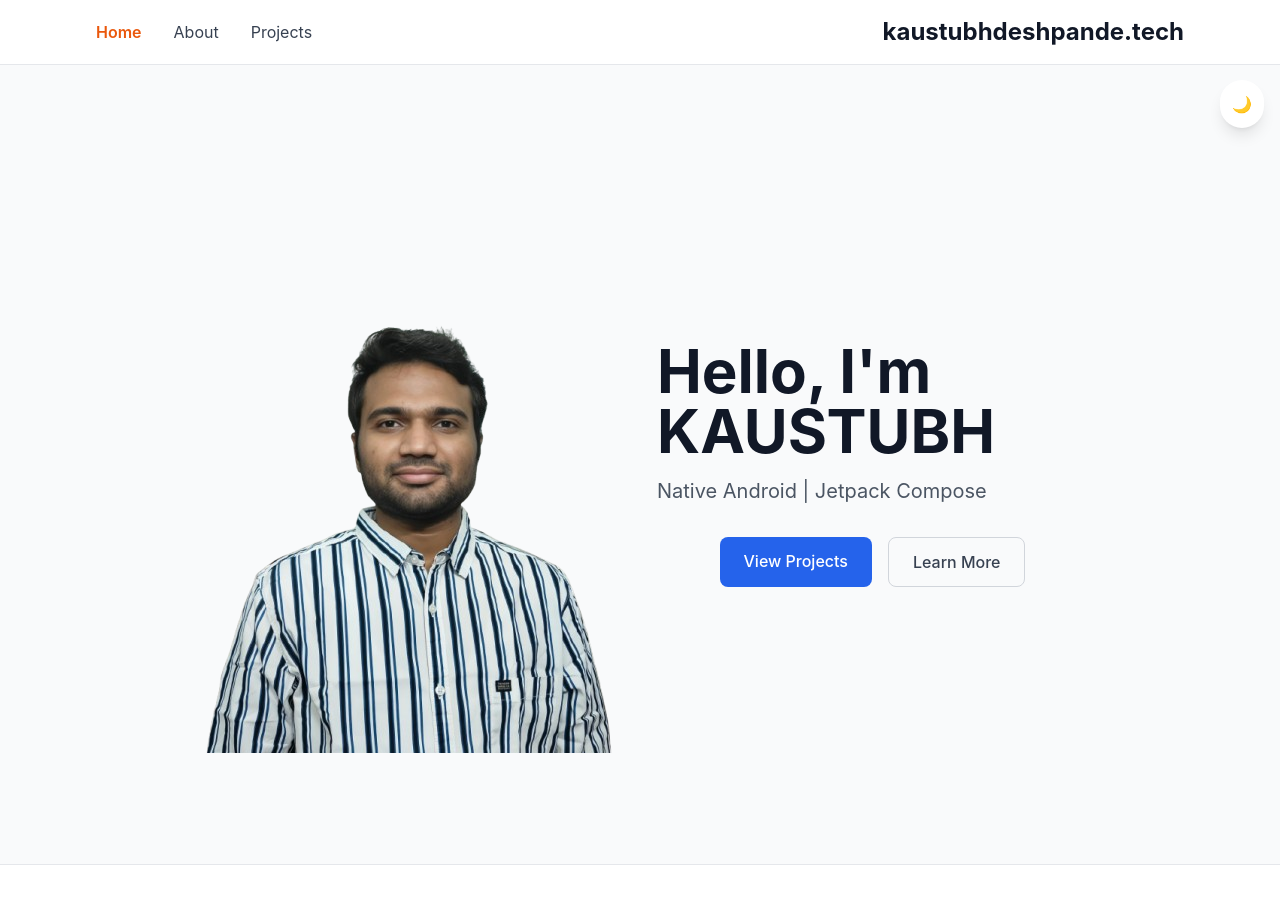
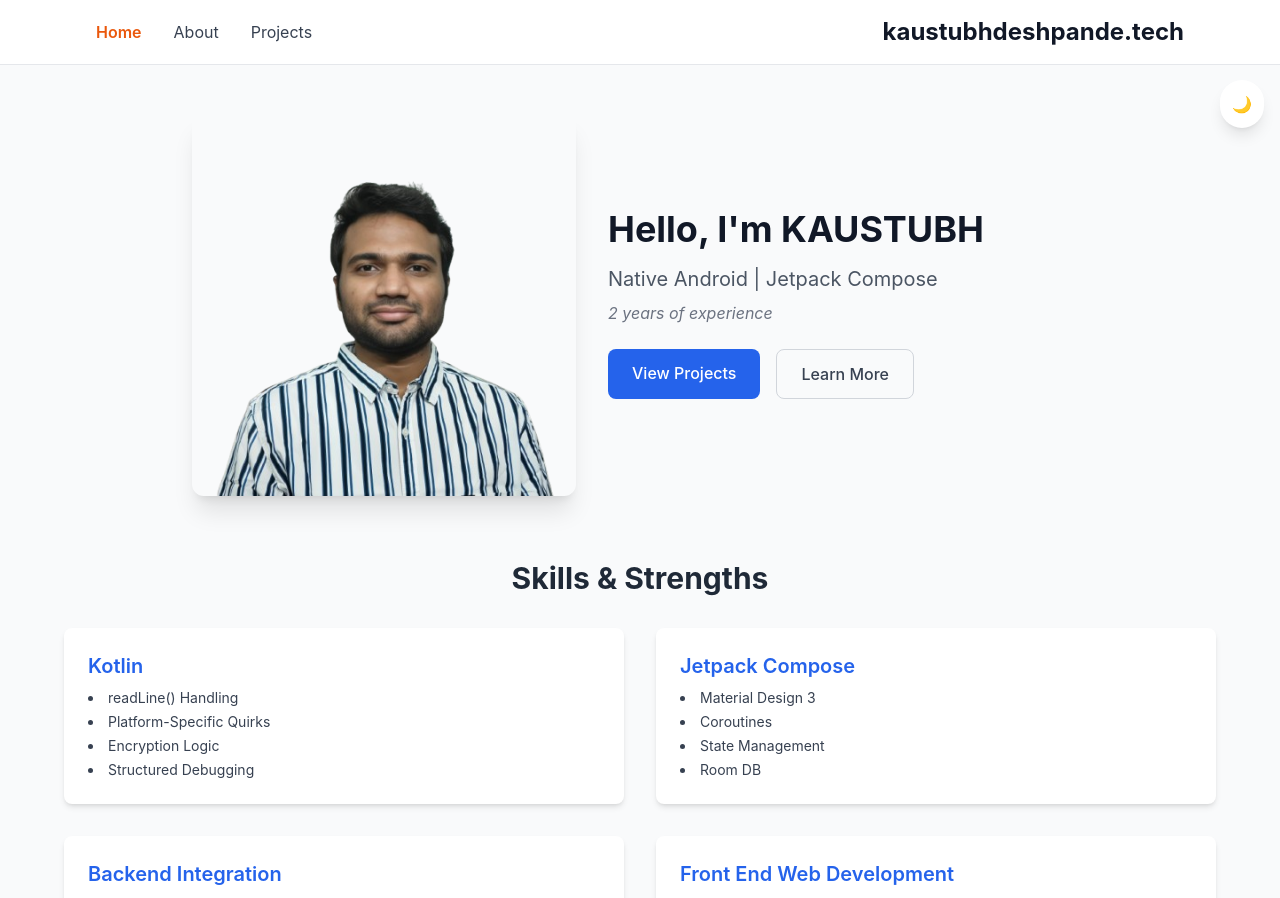
Before and after one commit to kaustubhsuryakantdeshpande/portfolio.github.io, a React (Create React App) app: page / in a window 1280 px wide. Shown: the top 898 px of the page. Built offline with nearby package versions, Linux system fonts and the light colour scheme.

Commit message:
Add experience years and skills section to Home page; implement project listings in Project page

```diff
--- a/src/pages/Home.js
+++ b/src/pages/Home.js
@@ -1,16 +1,47 @@
 export default function Home() {
+  const startYear = 2023;
+  const currentYear = new Date().getFullYear();
+  const experienceYears = currentYear - startYear;
+
+  const skillCards = [
+    {
+      title: "Kotlin",
+      skills: ["readLine() Handling", "Platform-Specific Quirks", "Encryption Logic", "Structured Debugging"],
+    },
+    {
+      title: "Jetpack Compose",
+      skills: ["Material Design 3", "Coroutines", "State Management", "Room DB"],
+    },
+    {
+      title: "Backend Integration",
+      skills: ["API Consumption", "Data Parsing", "Auth Mechanisms", "Error Handling"],
+    },
+    {
+      title: "Front End Web Development",
+      skills: ["React.js", "Tailwind CSS", "Responsive Layouts", "Component Reuse"],
+    }
+  ];
+
   return (
-    <div className="min-h-screen bg-gray-50 dark:bg-gray-900 flex items-center justify-center px-4">
-      <div className="flex flex-col md:flex-row items-center gap-8 max-w-4xl mx-auto">
-        <img src="/kdphoto.png" alt="Kaustubh Deshpande" className="w-128 h-128 object-cover rounded-lg shadow-0g"/>
+    <div className="min-h-screen bg-gray-50 dark:bg-gray-900 px-4 pt-12 pb-24">
+      {/* 👤 Intro Section */}
+      <section className="flex flex-col md:flex-row items-center gap-8 max-w-4xl mx-auto">
+        <img
+          src="/kdphoto.png"
+          alt="Kaustubh Deshpande"
+           className="w-72 h-72 sm:w-96 sm:h-96 object-cover rounded-xl shadow-xl"
+        />
         <div className="text-center md:text-left">
-          <h1 className="text-4xl md:text-6xl font-bold text-gray-900 dark:text-white mb-4">
+          <h1 className="text-1xl md:text-4xl font-bold text-gray-900 dark:text-white mb-4">
             Hello, I'm KAUSTUBH
           </h1>
-          <p className="text-xl text-gray-600 dark:text-gray-300 mb-8 max-w-2xl mx-auto">
+          <p className="text-xl text-gray-600 dark:text-gray-300 mb-2">
             Native Android | Jetpack Compose
           </p>
-          <div className="flex flex-col sm:flex-row gap-4 justify-center">
+          <p className="text-md text-gray-500 dark:text-gray-400 italic mb-6">
+            {experienceYears} {experienceYears === 1 ? "year" : "years"} of experience
+          </p>
+          <div className="flex flex-col sm:flex-row gap-4 justify-center md:justify-start">
             <a
               href="/projects"
               className="bg-blue-600 text-white px-6 py-3 rounded-lg hover:bg-blue-700 transition-colors font-medium"
@@ -25,7 +56,31 @@ export default function Home() {
             </a>
           </div>
         </div>
-      </div>
+      </section>
+
+      {/* 💡 Skills Section */}
+      <section className="mt-16 max-w-6xl mx-auto">
+        <h2 className="text-3xl font-bold text-center text-gray-800 dark:text-white mb-8">
+          Skills & Strengths
+        </h2>
+        <div className="grid grid-cols-1 md:grid-cols-2 gap-8">
+          {skillCards.map((card, index) => (
+            <div
+              key={index}
+              className="bg-white dark:bg-gray-800 rounded-lg shadow-md p-6 hover:shadow-lg transition-shadow"
+            >
+              <h3 className="text-xl font-semibold text-blue-600 dark:text-blue-400 mb-2">
+                {card.title}
+              </h3>
+              <ul className="list-disc list-inside text-gray-700 dark:text-gray-200 text-sm space-y-1">
+                {card.skills.map((skill, i) => (
+                  <li key={i}>{skill}</li>
+                ))}
+              </ul>
+            </div>
+          ))}
+        </div>
+      </section>
     </div>
   );
 }
--- a/src/pages/Project.js
+++ b/src/pages/Project.js
@@ -1,11 +1,71 @@
-export default function Project() {
+const projects = [
+  {
+    title: "Smart Irrigation System App",
+    description: "An IoT-powered Android app that manages irrigation based on live sensor input and weather data. Showcased at Dipex 2025 with real-time ESP32 integration.",
+    image: "https://picsum.photos/300/180?random=101",
+    link: "https://github.com/Kaustubh-Deshpande/smart-irrigation-system"
+  },
+  {
+    title: "HR Management System",
+    description: "Professional app built during internship at IDMS Infotech—complete UI overhaul, navigation fixes, and theme-consistent Android UX built with Compose and MVVM.",
+    image: "https://picsum.photos/300/180?random=102",
+    link: "https://github.com/Kaustubh-Deshpande/hr-management-system"
+  },
+  {
+    title: "Personal Portfolio Website",
+    description: "Designed using React, TypeScript, and Tailwind CSS—dynamic layout, AI-generated animations, and modular structure built via Lovable.dev.",
+    image: "https://picsum.photos/300/180?random=103",
+    link: "https://github.com/Kaustubh-Deshpande/kaustubh-portfolio"
+  },
+  {
+    title: "30 Days of Kotlin",
+    description: "Documented learning journey following Google’s Kotlin challenge—covers language fundamentals, Jetpack Compose components, and Android Studio mastery.",
+    image: "https://picsum.photos/300/180?random=104",
+    link: "https://github.com/Kaustubh-Deshpande/30-days-of-kotlin"
+  },
+  {
+    title: "College Companion",
+    description: "Flagship productivity app for students—event manager, reminders, dashboard analytics, built with Jetpack Compose, Firebase, and Material 3.",
+    image: "https://picsum.photos/300/180?random=105",
+    link: "https://github.com/Kaustubh-Deshpande/College-Companion"
+  },
+  {
+    title: "Modulink Foundation Landing Page",
+    description: "Homepage for your open-source student initiative—clean layout, inclusive design, and a spotlight on collaborative Android/IoT innovation.",
+    image: "https://picsum.photos/300/180?random=106",
+    link: "https://github.com/Kaustubh-Deshpande/modulink-foundation-site"
+  }
+];
+
+
+export default function Projects() {
   return (
-    <div className="min-h-screen bg-gray-50 dark:bg-gray-900 flex items-center justify-center px-4">
-      <div className="text-center">
-        <h1 className="text-2xl text-gray-500 dark:text-gray-400 font-semibold">
-          KAUSTUBH DESHPANDE
-        </h1>
+    <section className="pt-24 bg-cream dark:bg-gray-900 min-h-screen mb-20">
+      <div className="container mx-auto px-4">
+        <h2 className="text-4xl font-bold text-teal-500 mb-8 text-center mb-20">Projects</h2>
+        <div className="grid gap-8 md:grid-cols-3">
+          {projects.map((project, idx) => (
+            <a
+              key={idx}
+              href={project.link}
+              target="_blank"
+              rel="noopener noreferrer"
+              className="bg-white dark:bg-gray-800 rounded-lg shadow-md hover:shadow-lg transition p-4 border-t-4 border-orange-400 flex flex-col"
+            >
+              <img
+                src={project.image}
+                alt={project.title}
+                className="rounded mb-4 w-full h-40 object-cover"
+              />
+              <h3 className="text-xl font-bold text-orange-500 mb-2">{project.title}</h3>
+              <p className="text-gray-600 dark:text-gray-300 flex-1">{project.description}</p>
+              <span className="mt-4 inline-block text-teal-500 font-semibold hover:underline">
+                View on GitHub
+              </span>
+            </a>
+          ))}
+        </div>
       </div>
-    </div>
-  )
+    </section>
+  );
 }
```
